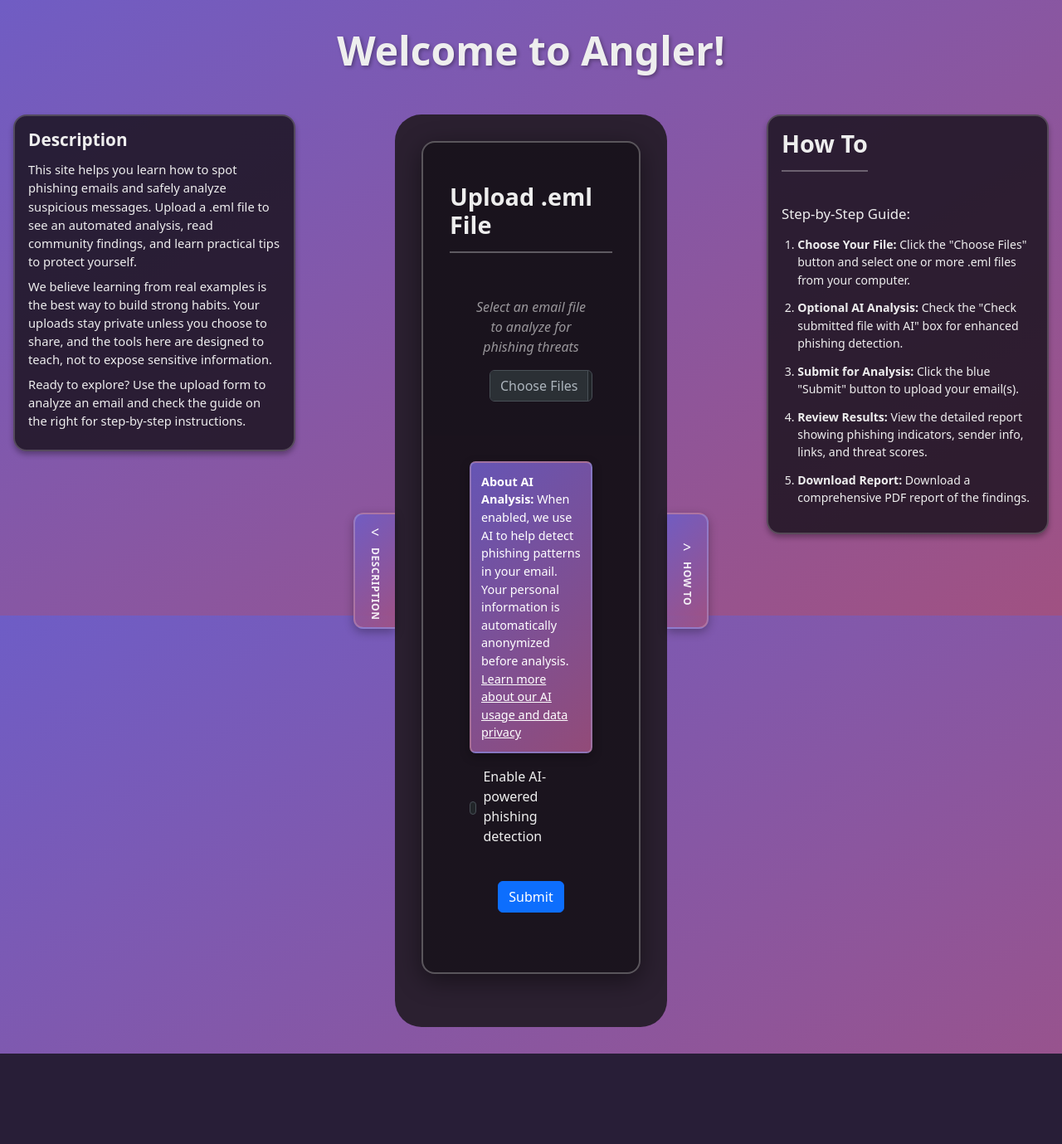
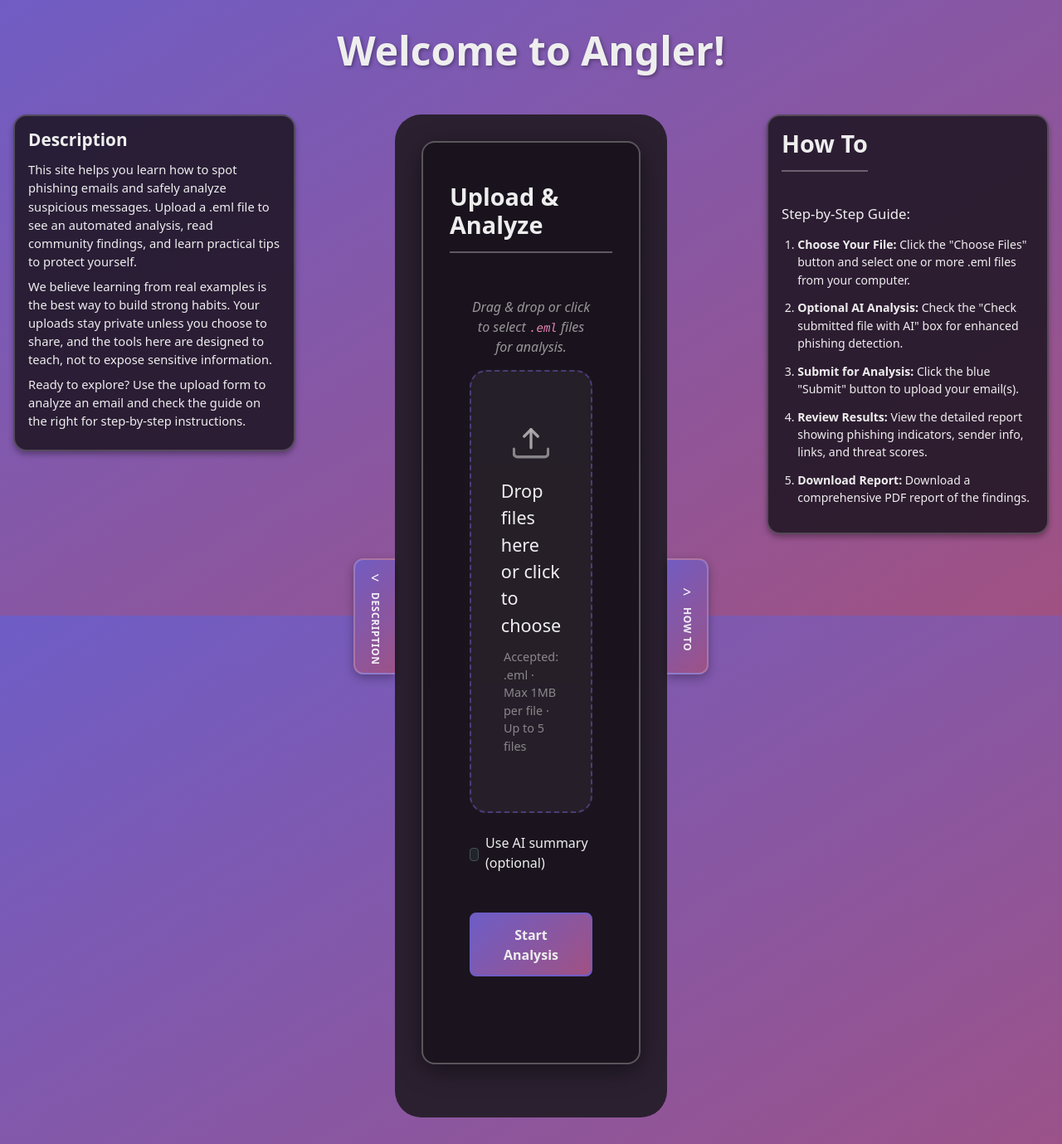
Before and after one commit to Sebastian0324/Fishing, a Flask app: page / in a window 1280 px wide. Shown: the part 58-1437 px from the top of the page at 83% size. Before the commit the page ends 1328 px from the top, so only its background shows below. Run offline with Flask 3, Linux system fonts and the light colour scheme.

Commit message:
New Design for Upload form

```diff
--- a/Fish/templates/index.html
+++ b/Fish/templates/index.html
@@ -34,41 +34,45 @@
                 </button>
 
                 <!-- Upload Form Section -->
-                <div class="content-section upload-section">
-                    <div id="uploadForm"> <!-- Before Uploade -->
-                        <h3 class="section-header">Upload .eml File</h3>
+                 <div class="content-section upload-section">
+                    <div id="uploadForm">
+                        <h3 class="section-header">Upload & Analyze</h3>
                         <div class="placeholder-content">
-                            <p class="placeholder-text">Select an email file to analyze for phishing threats</p>
+                            <p class="placeholder-text">Drag &amp; drop or click to select <code>.eml</code> files for analysis.</p>
                             <form method="post" enctype="multipart/form-data" action="/upload">
 
-                                <div id="uploadControls" class="mb-3 form-check">
-                                    <input type="file" class="form-control" name="file" accept=".eml" id="dropBox" multiple required/>
+                                <div id="uploadControls" class="upload-area">
+                                    <label for="dropBox" class="file-label" tabindex="0" aria-label="Upload .eml files">
+                                        <svg width="44" height="44" viewBox="0 0 16 16" fill="none" xmlns="http://www.w3.org/2000/svg" aria-hidden="true"><path d="M.5 9.5v2A1.5 1.5 0 002 13h12a1.5 1.5 0 001.5-1.5v-2" stroke="rgba(238,238,238,0.7)" stroke-width="1.2" stroke-linecap="round" stroke-linejoin="round"></path><path d="M8 1v8" stroke="rgba(238,238,238,0.9)" stroke-width="1.2" stroke-linecap="round" stroke-linejoin="round"></path><path d="M5 4l3-3 3 3" stroke="rgba(238,238,238,0.9)" stroke-width="1.2" stroke-linecap="round" stroke-linejoin="round"></path></svg>
+                                        <span class="file-label-text">Drop files here or click to choose</span>
+                                        <span class="file-label-info">Accepted: .eml · Max 1MB per file · Up to 5 files</span>
+                                        <input type="file" class="file-input" name="file" accept=".eml" id="dropBox" multiple required aria-label="Choose .eml files to upload"/>
+                                    </label>
 
                                     <!-- Selected files preview -->
-                                    <div id="selectedFiles" class="mt-2"></div>
+                                    <div id="selectedFiles" class="selected-files-container" aria-live="polite"></div>
+
+                                    <!-- Div for error messages before submit -->
+                                    <div id="SubmitError" class="error-container" role="alert" aria-atomic="true"></div>
+
+
+
+                                    <div style="margin-top:1rem;display:flex;align-items:center;gap:1rem;justify-content:space-between;flex-wrap:wrap;">
+                                        <div style="display:flex;align-items:center;gap:0.5rem;">
+                                            <input type="checkbox" class="form-check-input" id="useAI" name="use_ai" value="1">
+                                            <label class="form-check-label" for="useAI">Use AI summary (optional)</label>
+                                        </div>
+
+                                        <div class="submit-container">
+                                            <button type="submit" id="submitButton" class="submit-btn" aria-label="Submit files for analysis">Start Analysis</button>
+                                        </div>
+                                    </div>
                                 </div>
-
-                         <!-- Div for error messages before submit -->
-                        <div id="SubmitError"></div>
-                        <div class="mb-3">
-
-                            <!-- AI Usage Information -->
-                            <div style="margin-bottom: 1rem; padding: 0.75rem; font-size: 0.9rem; background: linear-gradient(135deg, rgba(110, 93, 198, 0.9), rgba(160, 81, 130, 0.9)); border: 2px solid rgba(255, 255, 255, 0.2); border-radius: 0.5em; color: white; box-shadow: 0 4px 12px rgba(0, 0, 0, 0.3);">
-                                <strong><i class="bi bi-info-circle"></i> About AI Analysis:</strong> When enabled, we use AI to help detect phishing patterns in your email. Your personal information is automatically anonymized before analysis.
-                                <a href="/AboutUs#ai-usage" style="text-decoration: underline; color: white;">Learn more about our AI usage and data privacy</a>
-                            </div>
-
-                            <!-- AI Check Checkbox -->
-                            <div class="form-check" style="display: flex; justify-content: center; align-items: center;">
-                                <input type="checkbox" class="form-check-input" id="useAI" name="use_ai" value="1">
-                                <label class="form-check-label" for="useAI" style="margin-left: 0.5rem;"> <i class="bi bi-anthropic"></i> Enable AI-powered phishing detection</label>
-                            </div>
-                        </div>
-                        <button type="submit" id="submitButton" class="btn btn-primary">Submit</button>
 
                             </form>
                         </div>
                     </div>
+
                     <!-- Analysis Section - After Submit -->
                     <div id="analysis" class="hidden">
                         <div class="section-header">
```
